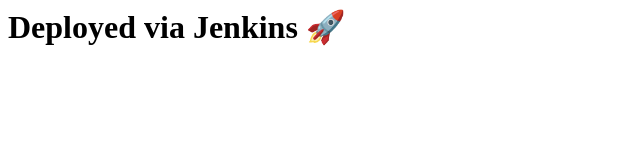
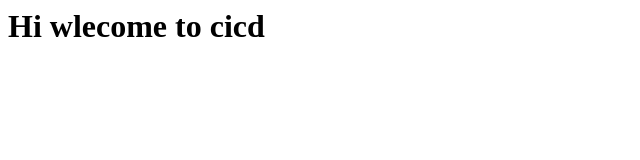
Before and after one commit to AkshataTodmal33/simple-cicd-project, a plain HTML site: page index.html in a window 1280 px wide. Shown: the whole page, without its empty margins (0-640 px from the left). Drawn offline with Linux system fonts and the light colour scheme.

Commit message:
Update index.html

```diff
--- a/index.html
+++ b/index.html
@@ -1,6 +1,6 @@
 
 <html>
 <body>
-<h1>Deployed via Jenkins 🚀</h1>
+<h1>Hi wlecome to cicd</h1>
 </body>
 </html>
```
